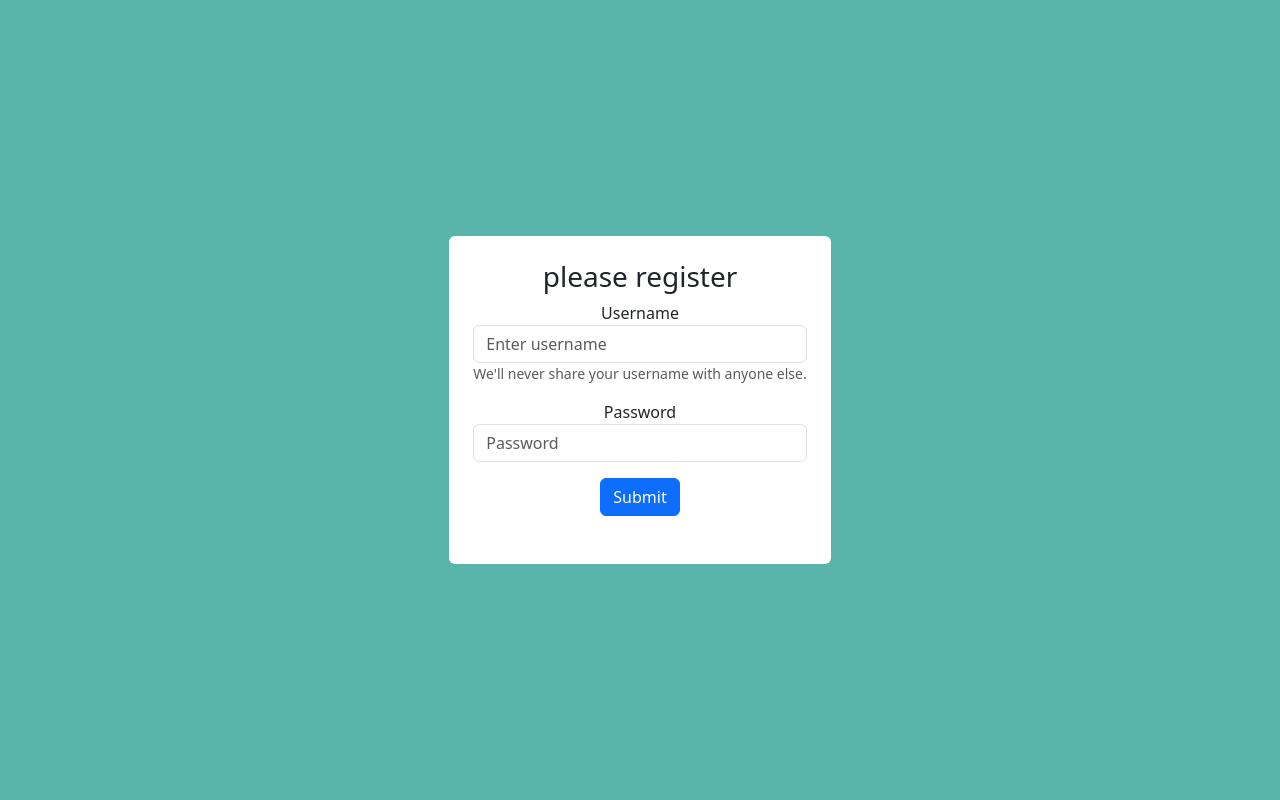
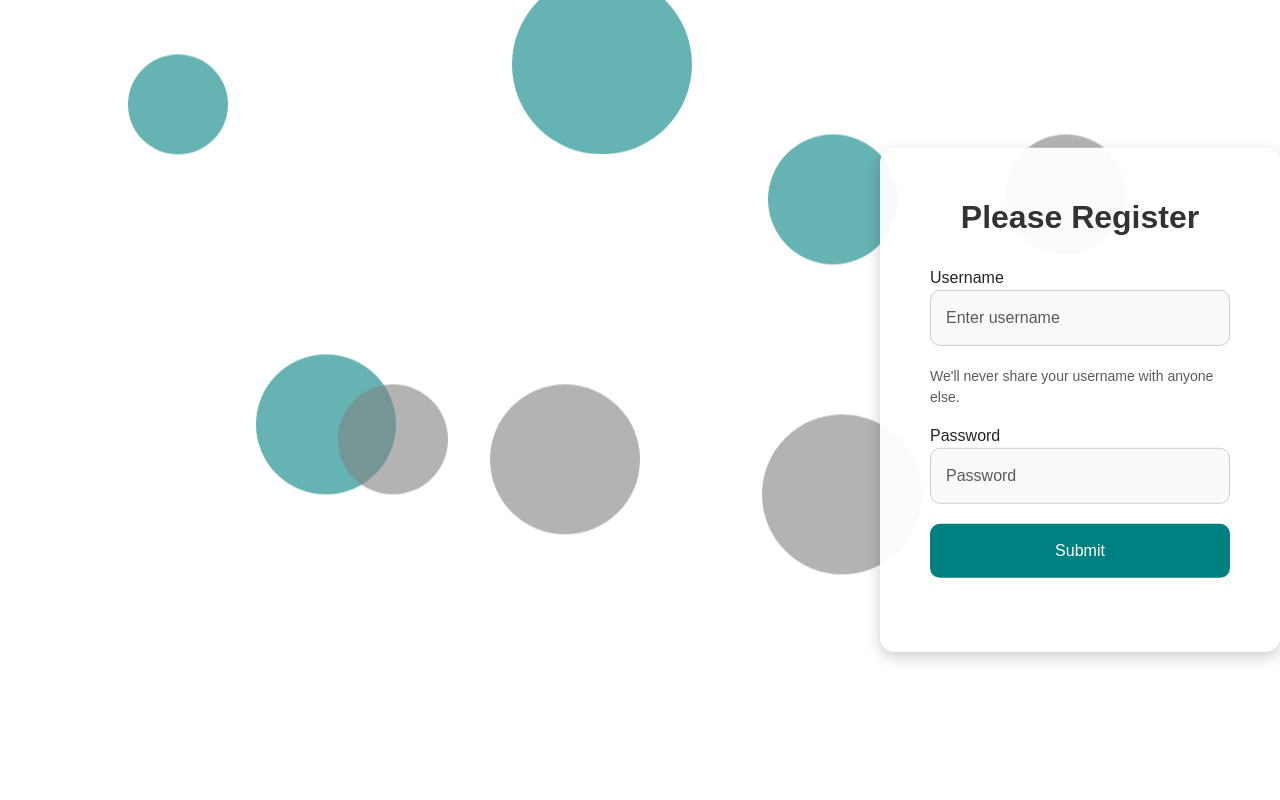
Before and after one commit to resilientdb/ResChat, a Django app: page /register/ in a window 1280 px wide. Run offline with Django 4.2, Linux system fonts and the light colour scheme; some libraries are stand-ins or nearby versions.

Commit message:
updated register page with styling
Created a more dynamic experience for our register page

```diff
--- a/app0/templates/register.html
+++ b/app0/templates/register.html
@@ -1,18 +1,117 @@
 {% extends 'base.html' %}
+
 {% block title %}Register{% endblock %}
 
 {% block css %}
 <style>
-        body .custom-background {
-            background-color: #59b4a9;
+    body, html {
+        height: 100%;
+        margin: 0;
+        font-family: 'Arial', sans-serif;
+        overflow: hidden;
+    }
+
+    .background {
+        position: fixed;
+        top: 0;
+        left: 0;
+        width: 100%;
+        height: 100%;
+        z-index: -1;
+        overflow: hidden;
+    }
+
+    .circle {
+        border-radius: 50%;
+        position: absolute;
+        animation: move 15s linear infinite; /* Faster animation */
+        opacity: 0.6;
+    }
+
+    @keyframes move {
+        0%, 100% { transform: translateY(0); }
+        50% { transform: translateY(-15vh); }
+    }
+
+    /* More circles with various sizes and positions */
+    .circle1 { width: 100px; height: 100px; background-color: #008080; left: 10%; top: 20%; }
+    .circle2 { width: 120px; height: 120px; background-color: #808080; right: 12%; top: 30%; }
+    .circle3 { width: 140px; height: 140px; background-color: #008080; left: 20%; bottom: 25%; }
+    .circle4 { width: 160px; height: 160px; background-color: #808080; right: 28%; bottom: 15%; }
+    .circle5 { width: 180px; height: 180px; background-color: #008080; left: 40%; top: 10%; }
+    .circle6 { width: 150px; height: 150px; background-color: #808080; right: 50%; bottom: 20%; }
+    .circle7 { width: 130px; height: 130px; background-color: #008080; left: 60%; top: 30%; }
+    .circle8 { width: 110px; height: 110px; background-color: #808080; right: 65%; bottom: 25%; }
+
+    .register-container {
+        position: relative;
+        z-index: 1;
+        background-color: rgba(255, 255, 255, 0.95);
+        padding: 50px;
+        border-radius: 15px;
+        box-shadow: 0 5px 15px rgba(0, 0, 0, 0.2);
+        width: 400px;
+        max-width: 100%;
+        margin: auto;
+        top: 50%;
+        left: 50%;
+        transform: translate(-50%, -50%);
+    }
+
+    .register-title {
+        font-size: 32px;
+        color: #333;
+        font-weight: bold;
+        margin-bottom: 30px;
+        text-align: center;
+    }
+
+    .form-control {
+        width: 100%;
+        padding: 15px;
+        margin-bottom: 20px;
+        border-radius: 10px;
+        border: 1px solid #ccc;
+        font-size: 16px;
+        background-color: #f9f9f9;
+    }
+
+    .btn-primary {
+        width: 100%;
+        padding: 15px;
+        border: none;
+        border-radius: 10px;
+        background-color: #008080;
+        color: white;
+        font-size: 16px;
+        cursor: pointer;
+        transition: background-color 0.3s ease;
+    }
+
+    .btn-primary:hover {
+        background-color: #006666;
+    }
+
+    .form-text {
+        font-size: 14px;
     }
 </style>
 {% endblock %}
 
 {% block content %}
-<div class="d-flex justify-content-center align-items-center vh-100 custom-background">
-    <div class="text-center flex-column p-4 bg-white rounded">
-        <h3>please register</h3>
+<div class="background">
+    <div class="circle circle1"></div>
+    <div class="circle circle2"></div>
+    <div class="circle circle3"></div>
+    <div class="circle circle4"></div>
+    <div class="circle circle5"></div>
+    <div class="circle circle6"></div>
+    <div class="circle circle7"></div>
+    <div class="circle circle8"></div>
+</div>
+
+<div class="register-container">
+    <h3 class="register-title">Please Register</h3>
     <form method="post" action="/register/" class="mb-4">
         {% csrf_token %}
         <div class="form-group mb-3">
@@ -27,6 +126,4 @@
         <button type="submit" class="btn btn-primary" value="submit">Submit</button>
     </form>
 </div>
-</div>
-
 {% endblock %}
```
Lines whose indentation alone changed are shown as unchanged.
